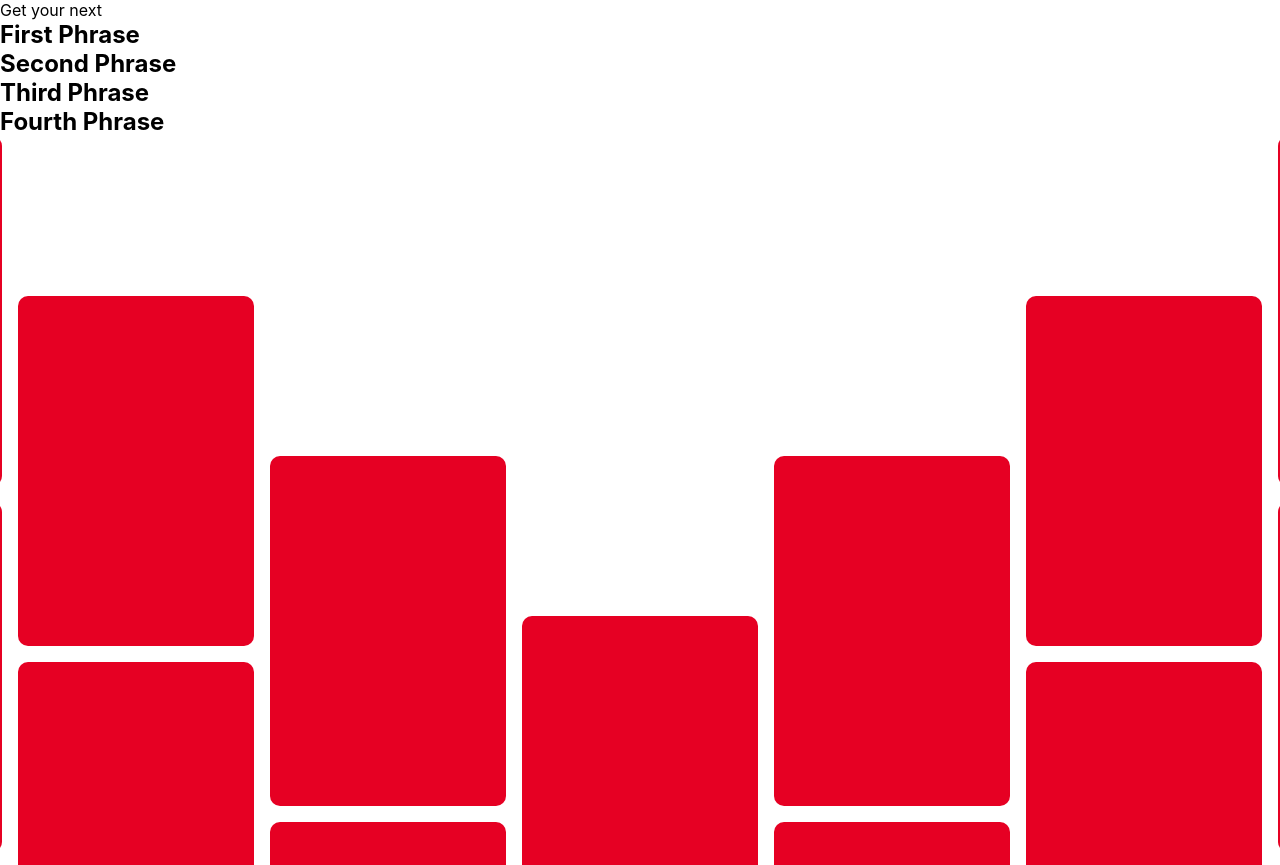
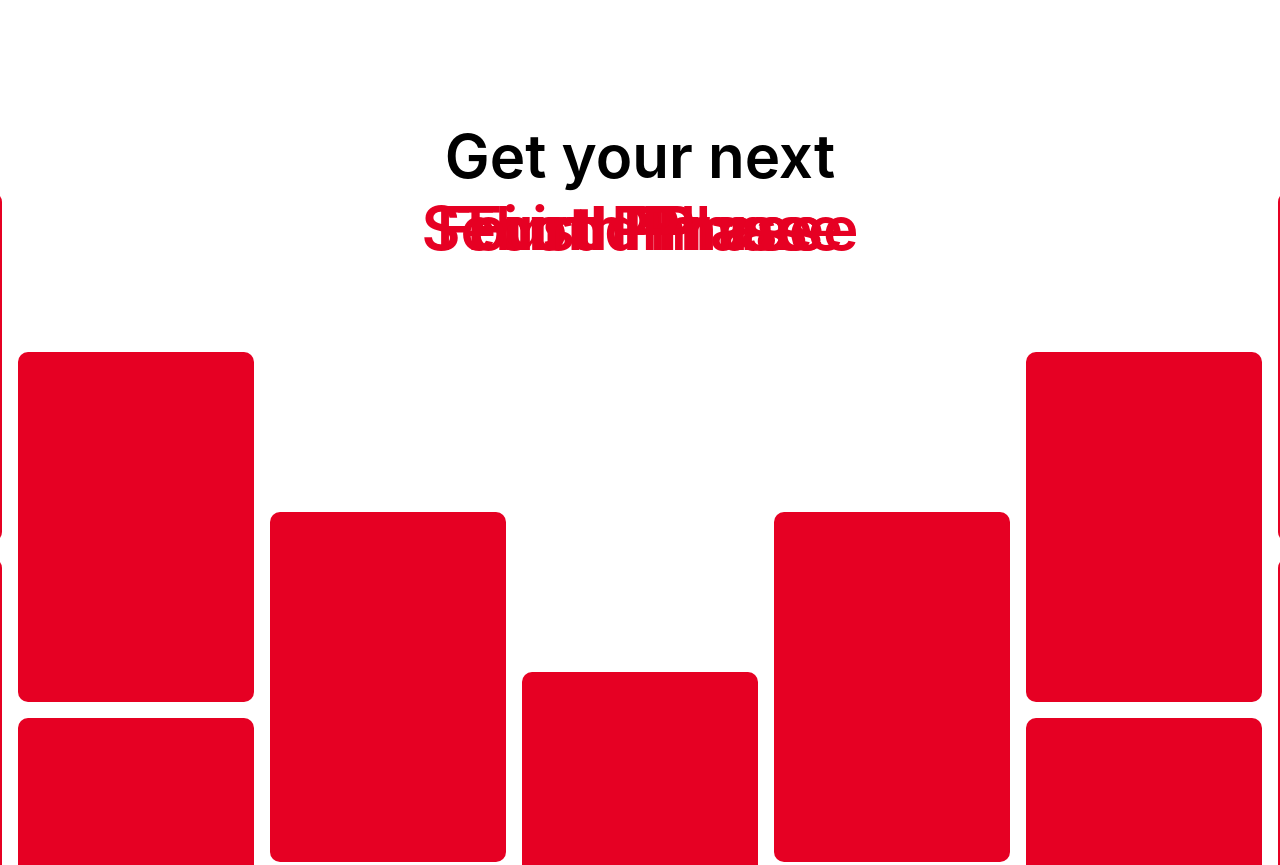
Before and after one commit to marcelosperalta/ui_clone_pinterest, a plain HTML site: page index.html in a window 1280 px wide. Shown: the top 865 px of the page. Drawn offline with Linux system fonts and the light colour scheme.

Commit message:
pinterest

```diff
--- a/index.html
+++ b/index.html
@@ -12,14 +12,12 @@
 </head>
 <body>
     <div class="heading">
-        <div class="presentation">
-            <span class="text">Get your next</span>
-            <div class="wrapper">
-                <h2>First Phrase</h2>
-                <h2>Second Phrase</h2>
-                <h2>Third Phrase</h2>
-                <h2>Fourth Phrase</h2>
-            </div>
+        <span class="text">Get your next</span>
+        <div class="wrapper">
+            <div class="offset"><h2 class="text">First Phrase</h2></div>
+            <div class="offset"><h2 class="text">Second Phrase</h2></div>
+            <div class="offset"><h2 class="text">Third Phrase</h2></div>
+            <div class="offset"><h2 class="text">Fourth Phrase</h2></div>
         </div>
     </div>
 
--- /dev/null
+++ b/styles/_heading.scss
@@ -0,0 +1,29 @@
+.heading {
+    display: flex;
+    flex-direction: column;
+    align-items: center;
+    text-align: center;
+
+    margin-top: 120px;
+
+    .text {
+        font-size: 60px;
+        font-weight: 600;
+    }
+
+    .wrapper {
+        position: relative;
+
+        .offset {
+            position: absolute;
+            top: 0;
+            left: 0;
+            transform: translateX(-50%);
+        }
+
+        .text {
+            white-space: nowrap;
+            color: $red;
+        }
+    }
+}
--- a/styles/styles.scss
+++ b/styles/styles.scss
@@ -1,3 +1,5 @@
 @import "./reset";
 @import "./variables";
+
+@import "./heading";
 @import "./grid";
```
Also changed, not shown: styles/styles.css, 1 other file.
